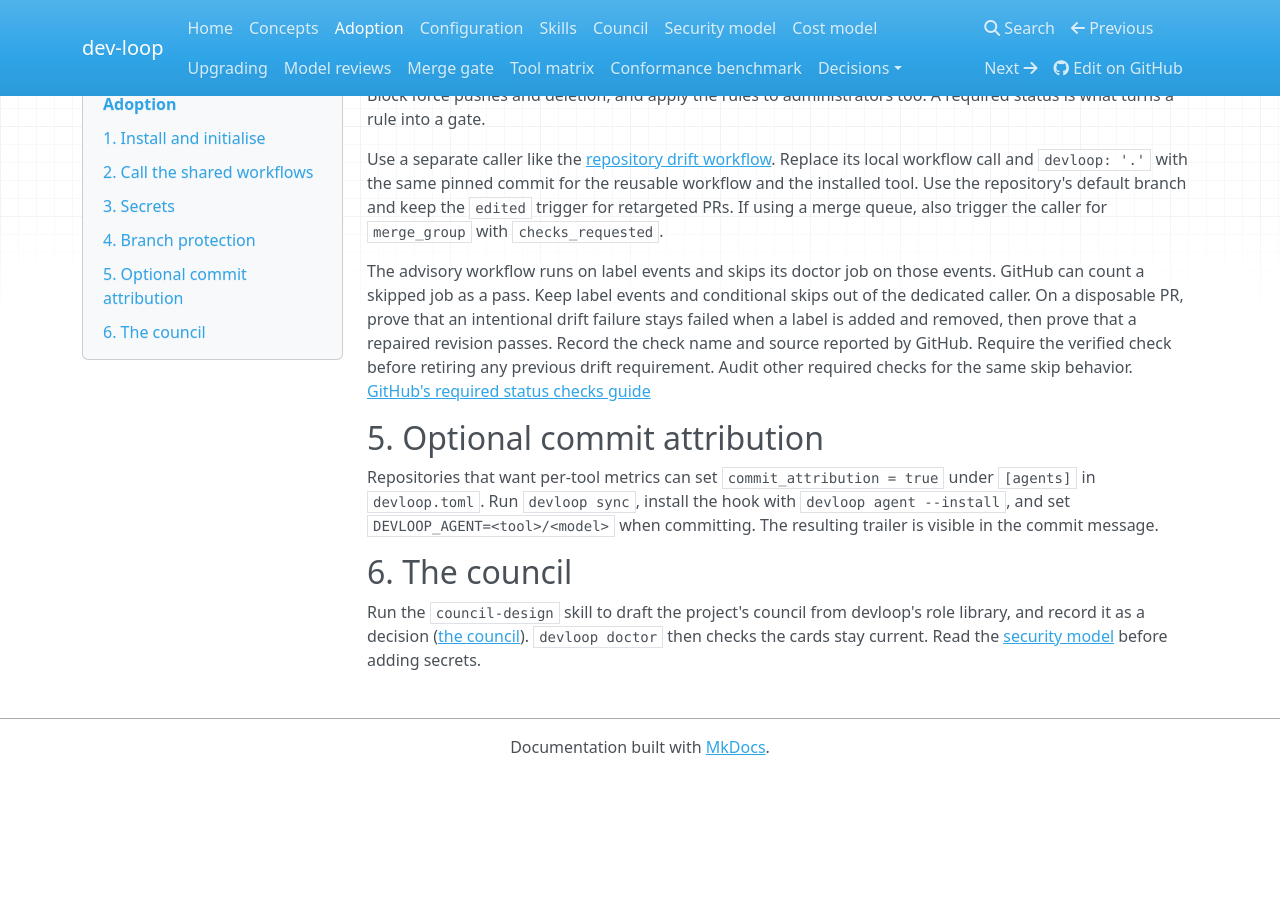
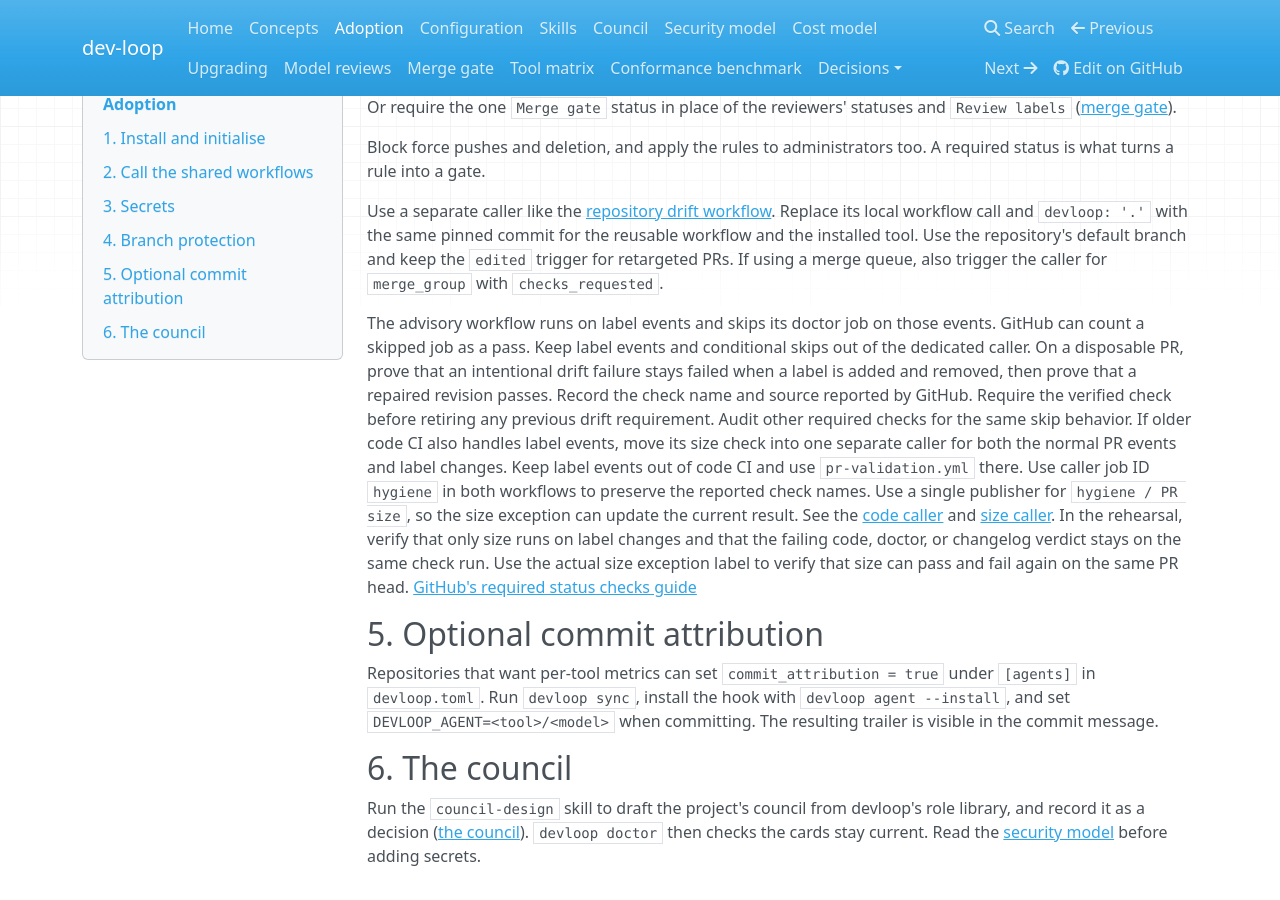
Before and after one commit to Jon-275/dev-loop, an MkDocs documentation site: the page built from docs/adoption.md, in a window 1280 px wide and 900 px high, scrolled down 1285 px. Built offline with MkDocs 1.6.1, drawn with Linux system fonts in a browser that asks for light colours; nearby versions of some CDN libraries; before the commit the page ends 2060 px from its top, so only the background shows below that; some of the changed text lies outside the part shown.

Commit message:
ci: isolate label-sensitive pull request size checks

```diff
--- a/docs/adoption.md
+++ b/docs/adoption.md
@@ -24,7 +24,9 @@ Pin each call to a release tag or commit. Each workflow's header shows the job t
 
 | Workflow | Trigger in the caller | What it does |
 |---|---|---|
-| `pr-hygiene.yml` | `pull_request` | advisory doctor, size, changelog, docs-only detection |
+| `pr-validation.yml` | code events and pushes to the default branch | doctor, changelog, docs-only detection |
+| `pr-size.yml` | a separate `pull_request` caller, including label changes | size and the approved exception |
+| `pr-hygiene.yml` | `pull_request` | combined advisory hygiene for existing callers |
 | `drift-check.yml` | separate `pull_request` workflow on code and review lifecycle events | repository drift verdict for branch protection |
 | `review.yml` | `pull_request_target` | one job per model reviewer ([model reviews](review.md)) |
 | `labels.yml` | after the review jobs, and on review replies | the `Review labels` status |
@@ -70,7 +72,16 @@ the dedicated caller. On a disposable PR, prove that an intentional drift failur
 failed when a label is added and removed, then prove that a repaired revision passes.
 Record the check name and source reported by GitHub. Require the verified check before
 retiring any previous drift requirement. Audit other required checks for the same skip
-behavior. [GitHub's required status checks guide](https://docs.github.com/en/pull-requests/how-tos/merge-and-close-pull-requests/troubleshooting-required-status-checks)
+behavior. If older code CI also handles label events, move its size check into one
+separate caller for both the normal PR events and label changes. Keep label events out
+of code CI and use `pr-validation.yml` there. Use caller job ID `hygiene` in both
+workflows to preserve the reported check names. Use a single publisher for
+`hygiene / PR size`, so the size exception can update the current result.
+See the [code caller](https://github.com/Jon-275/dev-loop/blob/main/.github/workflows/ci.yml)
+and [size caller](https://github.com/Jon-275/dev-loop/blob/main/.github/workflows/repository-pr-size.yml).
+In the rehearsal, verify that only size runs on label changes and that the failing
+code, doctor, or changelog verdict stays on the same check run. Use the actual size
+exception label to verify that size can pass and fail again on the same PR head. [GitHub's required status checks guide](https://docs.github.com/en/pull-requests/how-tos/merge-and-close-pull-requests/troubleshooting-required-status-checks)
 
 ## 5. Optional commit attribution
 
```
Also changed, not shown: changes/isolated-pr-size.added.md (added, +1 -0 lines), 5 other files.
